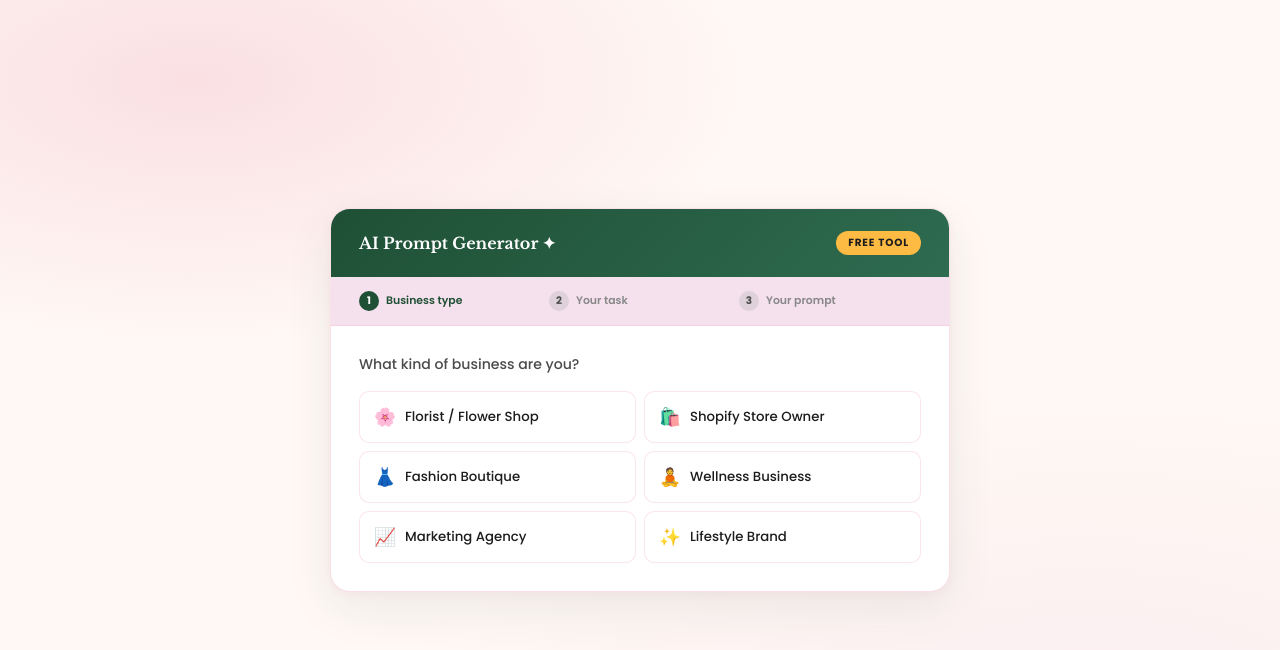
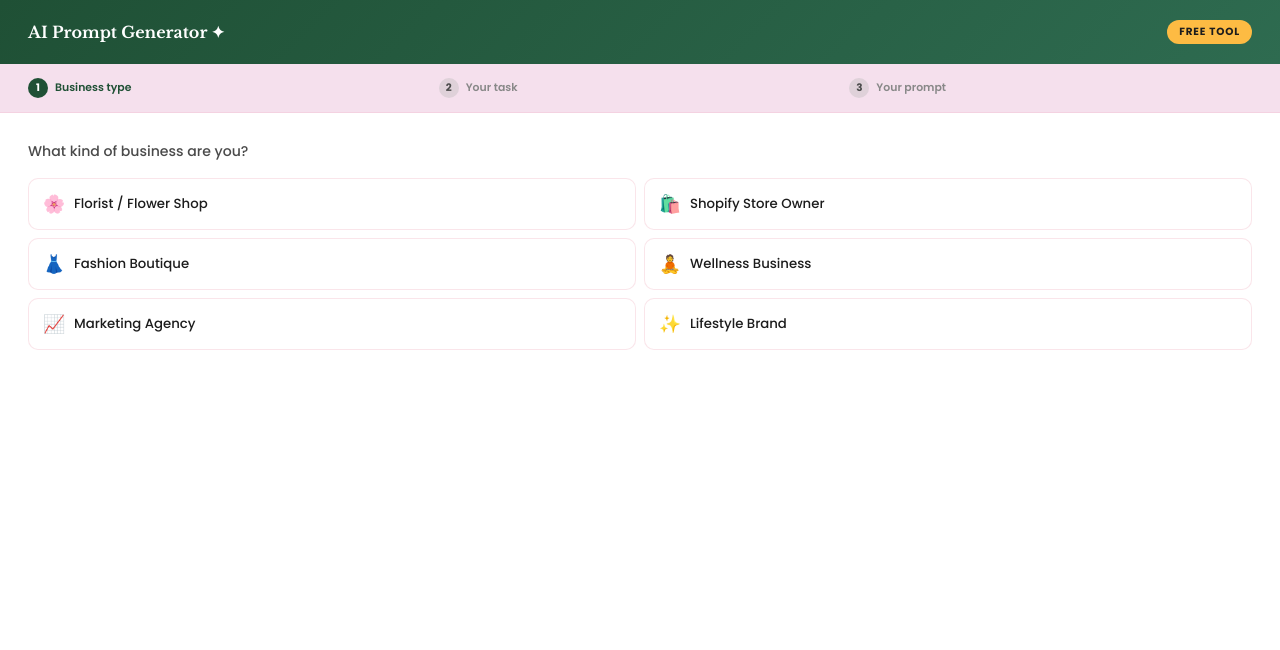
Before and after one commit to bloomingcheckout/bc-prompt-tool, a plain HTML site: page index.html in a window 1280 px wide. Drawn offline with nearby package versions, Linux system fonts and the light colour scheme.

Commit message:
Update index.html

```diff
--- a/index.html
+++ b/index.html
@@ -16,10 +16,10 @@
   --ff-head:'Libre Baskerville',Baskerville,Georgia,serif;
   --ff-body:'Poppins',system-ui,sans-serif;
 }
-html,body{height:100%}
-body{font-family:var(--ff-body);background:radial-gradient(ellipse 80% 60% at 15% 10%,rgba(239,168,187,0.3) 0%,transparent 55%),radial-gradient(ellipse 90% 70% at 85% 90%,rgba(245,224,237,0.4) 0%,transparent 60%),#fff8f4;color:var(--ink);-webkit-font-smoothing:antialiased;display:flex;align-items:center;justify-content:center;min-height:100vh;padding:24px 16px}
-.tool-card{width:100%;max-width:620px;background:#fff;border-radius:20px;border:1.5px solid rgba(239,168,187,0.35);box-shadow:0 2px 8px rgba(239,168,187,0.12),0 16px 48px rgba(31,80,53,0.08);overflow:hidden}
-.tool-head{background:linear-gradient(135deg,var(--green) 0%,#2e6b50 100%);padding:22px 28px;display:flex;align-items:center;justify-content:space-between}
+html,body{height:100%;margin:0;padding:0}
+body{font-family:var(--ff-body);background:transparent;color:var(--ink);-webkit-font-smoothing:antialiased;display:flex;align-items:flex-start;justify-content:center;padding:0}
+.tool-card{width:100%;background:#fff;border-radius:0;overflow:hidden}
+.tool-head{background:linear-gradient(135deg,var(--green) 0%,#2e6b50 100%);padding:20px 28px;display:flex;align-items:center;justify-content:space-between}
 .tool-head-title{font-family:var(--ff-head);font-size:1rem;font-weight:700;color:#fff}
 .tool-badge{background:var(--gold);color:var(--ink);font-size:0.65rem;font-weight:700;letter-spacing:0.08em;text-transform:uppercase;padding:4px 12px;border-radius:100px}
 .tool-steps{display:flex;padding:14px 28px;background:var(--pink-blush);border-bottom:1px solid rgba(239,168,187,0.25);gap:4px}
@@ -77,14 +77,12 @@
 .btn-unlock:disabled{opacity:0.6;cursor:not-allowed}
 .privacy{color:var(--pink-deep);font-size:0.7rem}
 @media(max-width:480px){
-  body{padding:16px 12px;align-items:flex-start;padding-top:20px}
   .ind-grid{grid-template-columns:1fr}
   .action-row,.email-row{flex-direction:column}
 }
 </style>
 </head>
 <body>
-
 <div class="tool-card">
   <div class="tool-head">
     <span class="tool-head-title">AI Prompt Generator ✦</span>
@@ -161,7 +159,6 @@
     </div>
   </div>
 </div>
-
 <script>
 const TASKS={florist:["Write bouquet and product descriptions","Create a seasonal campaign (Mother's Day, Valentine's, etc.)","Write SEO collection page copy","Build an email marketing sequence","Generate social media captions","Write Google Ads copy","Create a customer win-back campaign"],shopify:["Write SEO collection page copy","Write product descriptions that convert","Create a Google Ads campaign","Build an email welcome sequence","Write meta titles and descriptions","Generate a social media content calendar","Write a blog post for SEO"],fashion:["Write product descriptions for clothing","Create a new season launch campaign","Write Instagram and TikTok captions","Build an email sequence for new arrivals","Write SEO collection page copy","Create a lookbook narrative"],wellness:["Write service and treatment descriptions","Create a wellness package launch campaign","Write Instagram content","Build a client nurture email sequence","Write a blog post for SEO","Write Google Ads for a local studio"],agency:["Write a client SEO proposal","Create a client audit summary","Write cold outreach emails","Build a content strategy brief","Write case study copy","Write a monthly performance report"],lifestyle:["Write brand voice guidelines","Create Instagram content pillars","Write a product launch email sequence","Build product storytelling copy","Write website homepage copy","Write influencer outreach emails"]};
 const SYSTEM=`You are an expert prompt engineer who creates mega-prompts -- detailed, role-based AI instructions that produce professional business outputs in a single use.\n\nStructure every mega-prompt exactly like this:\n\n#CONTEXT:\n[Assign a specific expert AI role relevant to the task]\n\n#GOAL:\n[The precise outcome the user wants to achieve]\n\n#TASK REQUIREMENTS:\n[4-6 specific, measurable criteria the output must meet]\n\n#OUTPUT FORMAT:\n[Exact format, structure, length, and delivery]\n\n#TONE AND VOICE:\n[Specific tone, brand personality, and audience]\n\n#VARIABLES TO CUSTOMISE:\n[List every [BRACKETED_VARIABLE] the user must fill in before using]\n\nMake the prompt detailed, specific, and immediately usable. At least 280 words. Return ONLY the mega-prompt. No preamble, no explanation, no markdown fences.`;
```
